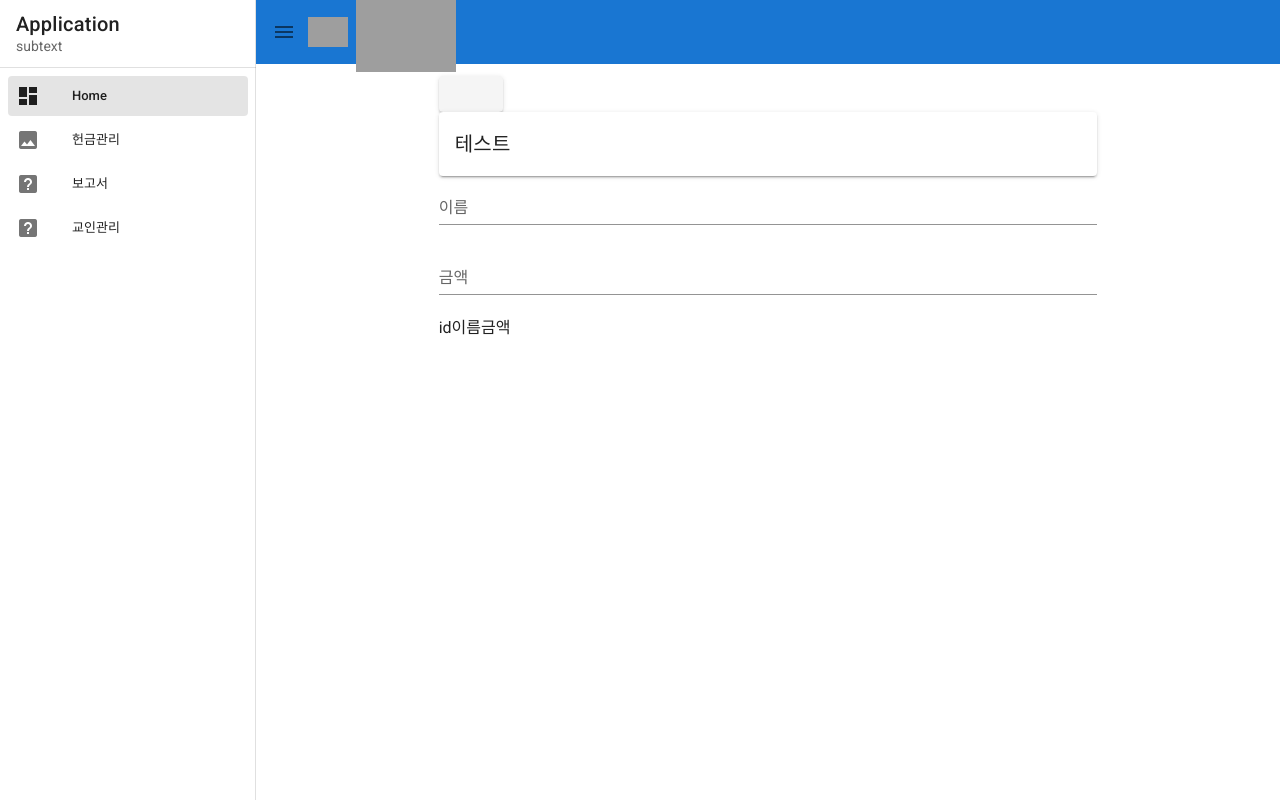
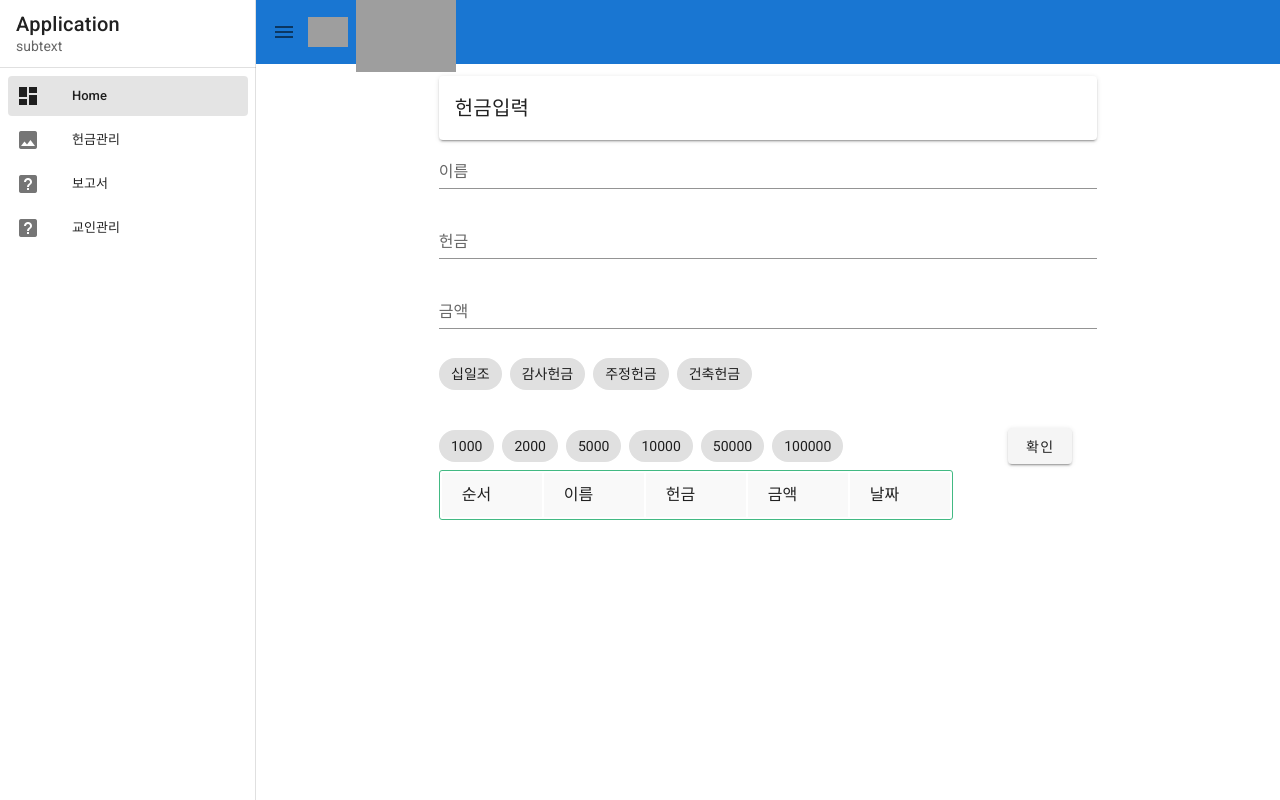
Before and after one commit to Cobb-Yoo/gloria-2, a Vue app: page / in a window 1280 px wide. Built offline with nearby package versions, Linux system fonts and the light colour scheme; grey boxes are pictures that could not be loaded.

Commit message:
입력 기본 포지션 추가

```diff
--- a/src/store/index.js
+++ b/src/store/index.js
@@ -35,7 +35,6 @@ export default new Vuex.Store({
   mutations: {
     //테스트를 위한 초기 메서드
     setStateMemberList(state, payload) {
-      console.log(payload);
       state.memberList.push(payload);
     },
 
@@ -51,11 +50,15 @@ export default new Vuex.Store({
     setMemberList({ commit, state }, payload) {
       state.id = state.id + 1;
 
-      let data = {
+      const data = {
         id: state.id,
         name: payload.name,
+        type: payload.type,
         offering: payload.offering,
+        date: payload.date,
       };
+
+      console.log(payload);
 
       commit("setStateMemberList", data);
     },
--- a/src/views/Home.vue
+++ b/src/views/Home.vue
@@ -2,30 +2,108 @@
   <v-container>
     <v-row justify="center">
       <v-col cols="8">
-        <v-btn @click="setMemberList({ name, offering })" />
         <v-card>
-          <v-card-title> 테스트 </v-card-title>
+          <v-card-title> 헌금입력 </v-card-title>
         </v-card>
 
         <v-text-field label="이름" v-model="name"></v-text-field>
+        <v-text-field label="헌금" v-model="type"></v-text-field>
         <v-text-field label="금액" v-model="offering"></v-text-field>
 
+        <v-row>
+          <v-col cols="10">
+            <v-chip-group active-class="deep-purple--text text--accent-4">
+              <v-chip v-for="i in typeList" :key="i" @click="clickType(i)">
+                {{ i }}
+              </v-chip>
+            </v-chip-group>
+          </v-col>
+        </v-row>
+        <v-row>
+          <v-col cols="10">
+            <v-chip-group active-class="deep-purple--text text--accent-4">
+              <v-chip
+                v-for="i in offeringList"
+                :key="i"
+                @click="clickOffering(i)"
+              >
+                {{ i }}
+              </v-chip>
+            </v-chip-group>
+          </v-col>
+          <v-col cols="2" align-self="center">
+            <v-btn @click="check()"> 확인</v-btn>
+          </v-col>
+        </v-row>
+
+        <table>
           <thead>
             <tr>
-            <td>id</td>
+              <td>순서</td>
               <td>이름</td>
+              <td>헌금</td>
               <td>금액</td>
+              <td>날짜</td>
             </tr>
           </thead>
           <tbody>
             <tr v-for="member in members.slice().reverse()" :key="member.id">
               <td>{{ member.id }}</td>
               <td>{{ member.name }}</td>
+              <td>{{ member.type }}</td>
               <td>{{ member.offering }}</td>
+              <td>{{ member.date }}</td>
+              <td>
+                <v-btn @click="editting(member.id)"> </v-btn>
+              </td>
             </tr>
           </tbody>
+        </table>
       </v-col>
     </v-row>
+
+    <div class="text-center">
+      <v-dialog v-model="dialog" width="500">
+        <v-card>
+          <v-card-title class="text-h5 grey lighten-2">
+            데이터 수정
+          </v-card-title>
+
+          <table>
+            <thead>
+              <tr>
+                <td>순서</td>
+                <td>이름</td>
+                <td>헌금</td>
+                <td>금액</td>
+                <td>날짜</td>
+              </tr>
+            </thead>
+
+            <tbody>
+              <tr>
+                <td>{{ dialogData.id }}</td>
+                <td>{{ dialogData.name }}</td>
+                <td>{{ dialogData.type }}</td>
+                <td>{{ dialogData.offering }}</td>
+                <td>{{ dialogData.date }}</td>
+              </tr>
+            </tbody>
+          </table>
+
+          <v-row>
+            <v-card-text> 해당 데이터를 수정하시겠습니까? </v-card-text>
+          </v-row>
+          <v-divider></v-divider>
+
+          <v-card-actions>
+            <v-spacer></v-spacer>
+            <v-btn color="primary" text @click="dialog = false"> 수정 </v-btn>
+            <v-btn color="red" text @click="dialog = false"> 취소 </v-btn>
+          </v-card-actions>
+        </v-card>
+      </v-dialog>
+    </div>
   </v-container>
 </template>
 
@@ -38,10 +116,49 @@ export default {
     return {
       name: "",
       offering: "",
+      type: "",
+      dialog: false,
+      dialogData: [],
+      offeringList: ["1000", "2000", "5000", "10000", "50000", "100000"],
+      typeList: ["십일조", "감사헌금", "주정헌금", "건축헌금"],
     };
   },
   methods: {
     ...mapActions(["setMemberList"]),
+    check() {
+      const today = new Date();
+
+      const year = today.getFullYear();
+      const month = ("0" + (today.getMonth() + 1)).slice(-2);
+      const day = ("0" + today.getDate()).slice(-2);
+
+      const dateString = year + "-" + month + "-" + day;
+
+      const payload = {
+        name: this.name,
+        offering: this.offering,
+        type: this.type,
+        date: dateString,
+      };
+
+      if (payload.name == "" || payload.offering == "" || payload.type == "") {
+        alert("뭔가 비었습니다");
+      } else {
+        this.setMemberList(payload);
+        this.name = "가나다";
+      }
+    },
+    clickOffering(payload) {
+      this.offering = payload;
+    },
+    clickType(payload) {
+      this.type = payload;
+    },
+    editting(payload) {
+      console.log(payload);
+      this.dialogData = this.members[payload - 1];
+      this.dialog = true;
+    },
   },
   computed: {
     ...mapGetters({ members: "getMemberList" }),
@@ -49,3 +166,31 @@ export default {
   components: {},
 };
 </script>
+
+<style scoped>
+table {
+  border: 1px solid #42b983;
+  border-radius: 3px;
+  background-color: #fff;
+}
+
+th {
+  background-color: #42b983;
+  color: rgba(255, 255, 255, 0.66);
+  cursor: pointer;
+  -webkit-user-select: none;
+  -moz-user-select: none;
+  -ms-user-select: none;
+  user-select: none;
+}
+
+td {
+  background-color: #f9f9f9;
+}
+
+th,
+td {
+  min-width: 100px;
+  padding: 10px 20px;
+}
+</style>
```
Lines whose indentation alone changed are shown as unchanged.
